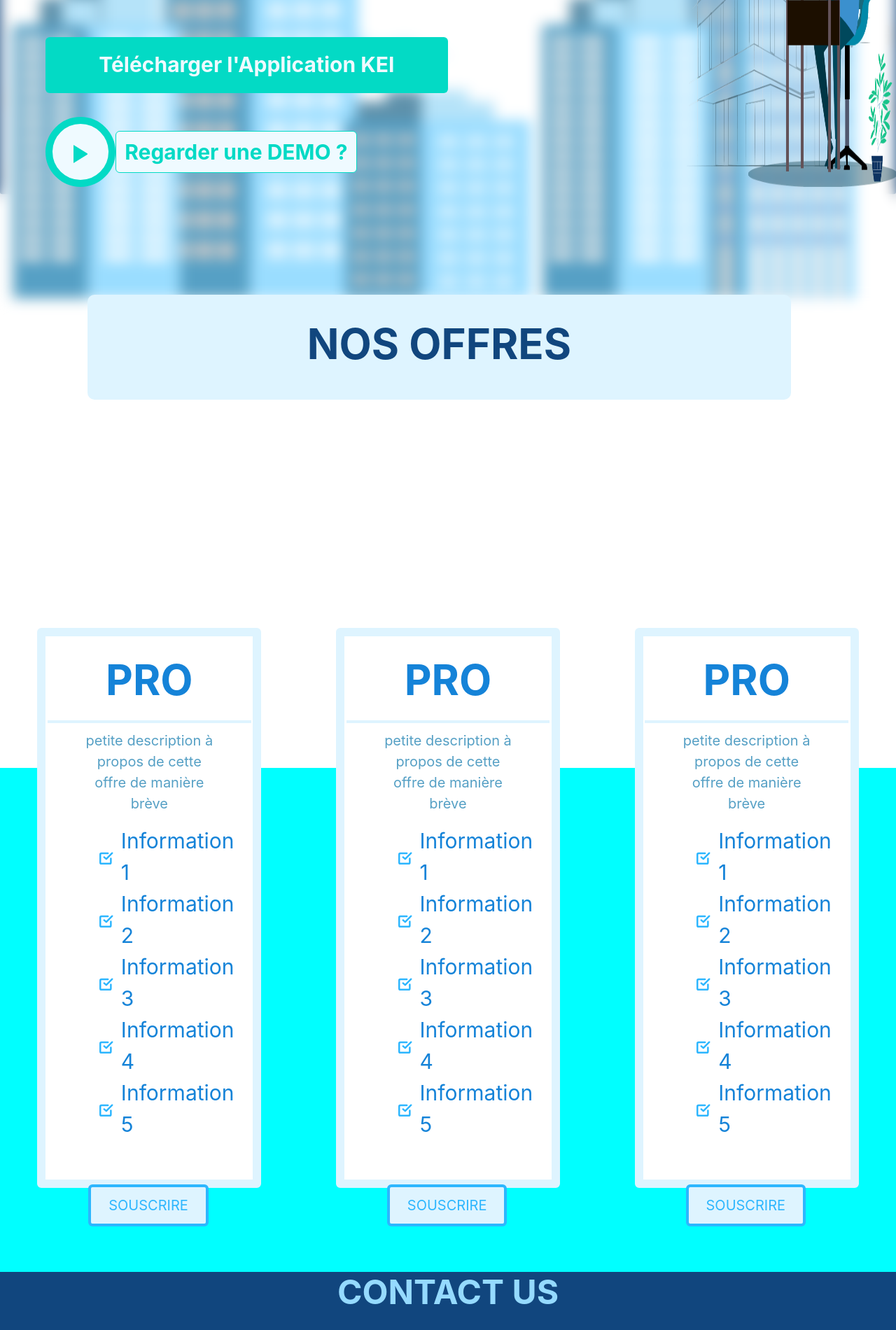
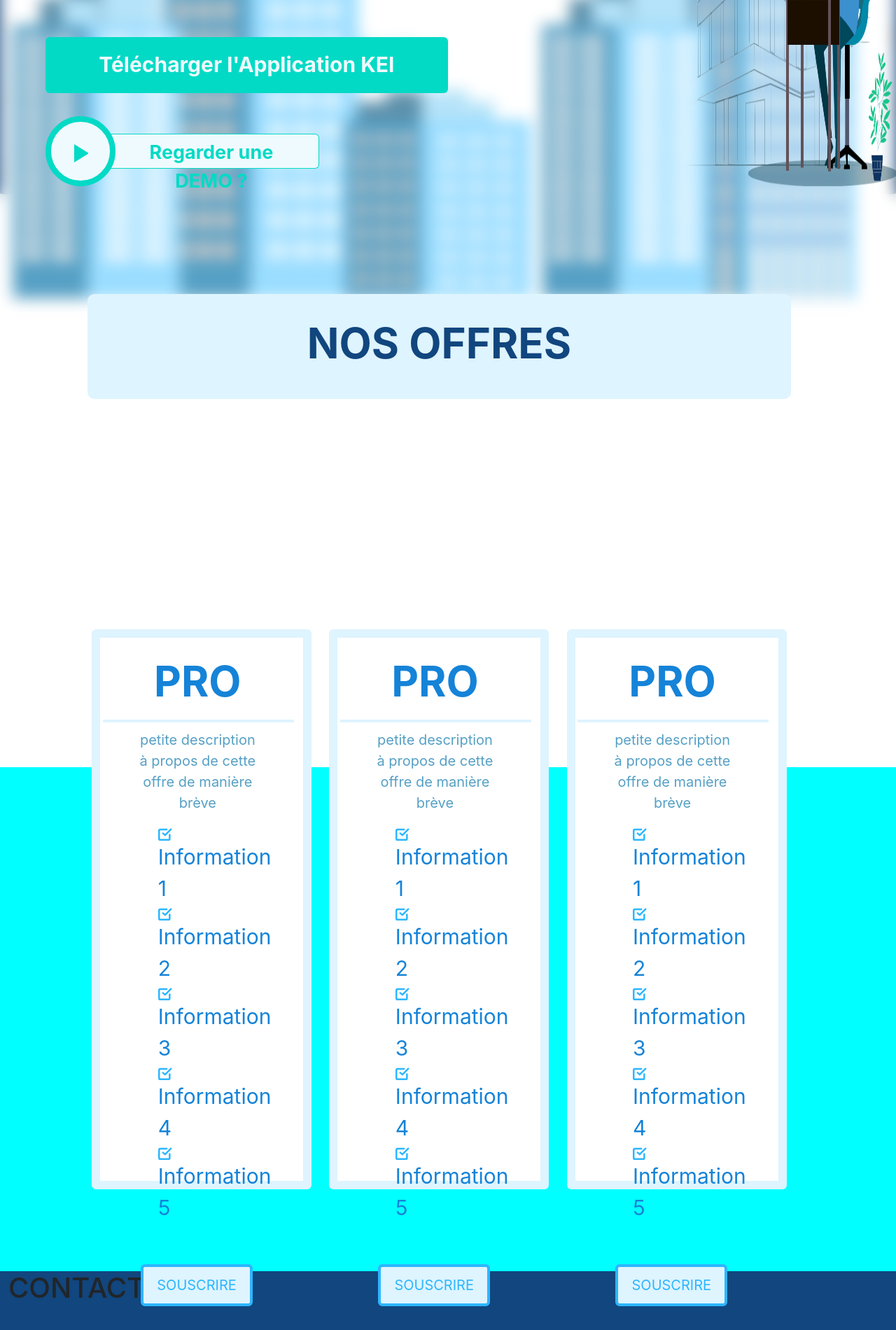
Before and after one commit to korv-consulting/kei-website, a Next.js app: page / in a window 1280 px wide. Shown: the part 560-2460 px from the top of the page at 70% size. Built offline with nearby package versions, Linux system fonts and the light colour scheme.

Commit message:
[feat-xxx]: Updating some items of About and Offer parts

```diff
--- a/components/partials/base/about.js
+++ b/components/partials/base/about.js
@@ -23,15 +23,15 @@ function About() {
                         </p>
                     </Row>
                     <Row>
-                        <Button className={styles.btn_download} variant="" id="btn_download">Télécharger l'Application KEI</Button>
+                        <Button className={styles.btn_download} id="btn_download">Télécharger l'Application KEI</Button>
                     </Row>
-                    <Row>
-                        {/* <ButtonGroup aria-label="Basic example"> */}
-                            <Button className={styles.btn_play}>
-                                 <Image src='/play.png' />
-                            </Button>
-                            <Button className={styles.btn_watch_demo}>Regarder une DEMO ?</Button>
-                        {/* </ButtonGroup> */}
+                    <Row className={styles.row_demo}>
+                        <Button className={styles.btn_watch_demo} id="btn_watch_demo">
+                            Regarder une DEMO ?
+                        </Button>
+                        <Button className={styles.btn_play} id="btn_play">
+                            <Image src='/play.png' className={styles.img_play}/>
+                        </Button>
                     </Row>
                 </Col>
                 <Col className={`d-flex ${styles.col_image}`}>
--- a/components/partials/base/offer.js
+++ b/components/partials/base/offer.js
@@ -11,6 +11,7 @@ function Offer(){
       <Row className={styles.first_row}/>
 
       <Row className={styles.second_row}>
+        <Row className={styles.row_card}>
 
           <Card className={styles.card}>
             <Card.Body>
@@ -187,6 +188,7 @@ function Offer(){
             </Card.Body>
           </Card>
         </Row>
+      </Row>
       <Row className={styles.row_contact}>
         <h1 className={styles.contact}>CONTACT US</h1>
       </Row>
--- a/styles/About.module.css
+++ b/styles/About.module.css
@@ -27,7 +27,7 @@
     background-repeat: repeat-x;
     /* -webkit-filter: blur(5px); Safari 6.0 - 9.0 */
     backdrop-filter: blur(5px);
-    filter: blur(10px);
+    filter: blur(11px);
 }
 
 
@@ -109,28 +109,35 @@
     box-shadow:  3px 3px 1px 1px #03dac5;
 }
 
+.row_demo{
+    padding-left: 3%;
+}
+
 /* Button for Watching demo of the application */
 .btn_watch_demo,
 .btn_watch_demo:hover{
     font-weight: bold;
-    font-size: 30px;
+    font-size:27px;
     text-align: center;
     width: 30%;
-    height: 60px;
+    height: 50px;
+    padding-left: 2em;
+    padding-right: 1em;
     margin-top: 3%;
-    /* margin-left: -15px; */
+    margin-left: 2%;
     color: #03dac5 !important;
     background-color: #effaff !important;
     border-color: #03dac5 !important;
     opacity: 1;
     align-self: center;
-    border-left-color: transparent;
-    border-left-width: 15%;
+    border-left-color: transparent !important;
+    cursor: pointer;
 }
 
-.btn_watch_demo:hover{
-    box-shadow:  3px 3px 1px 1px #03dac5 !important;
+#btn_play:hover ~ #btn_watch_demo{
+   width: 32%;
 }
+
 
 /* Button for Playing demo of the application */
 .btn_play,
@@ -144,14 +151,20 @@
     color: #03dac5 !important;
     background-color: #effaff !important;
     border-color: #03dac5 !important;
-    border-width: 10px;
-    margin-left: 0;
-    /* margin-right: -10px; */
+    border-width: 8px;
+    margin-left: -35%;
+    /* margin-right: -15px; */
     display: block;
     opacity: 1;
     border-radius: 100%;
 }
 
-/* .btn_play:hover{
-    box-shadow:  3px 3px 1px 1px #03dac5;
-} */
+.btn_play:hover{
+    background-color: #03dac5 !important;
+    border-color: #effaff !important;
+    padding-left: 3%;
+}
+
+.btn_play:hover .img_play{
+    content:url("/play_withe.png");
+}
--- a/styles/Offer.module.css
+++ b/styles/Offer.module.css
@@ -24,23 +24,34 @@
     /* padding-left: 12%; */
 }
 
+.row_card {
+    width: 100%;
+    height: 100%;
+    /* padding-left:10%; */
+    /* margin-left: auto;
+    margin-right: -2%; */
+    margin: 0 auto;
+    display: inline-flex;
+    align-items: center;
+   justify-content: center;
+}
+
 .card{
     width: 25%;
     height: 50em;
     margin-top: -25%;
-    margin-left: auto;
-    margin-right: auto;
-    display: block;
+    align-items: center;
     padding-left: 0;
-    padding-right: 0;
+    padding-right: auto;
+    margin-right: 2%;
     opacity: 1;
     border-width: 0.75em;
     border-color: #def4ff;
 }
 
 .card:hover{
-    width: 30%;
-    height: 57em;
+    width: 28%;
+    height: 55em;
     border-width: 0.50em;
     border-color: #03dac5;
     cursor: pointer;
@@ -64,14 +75,15 @@
     background-color: #def4ff;
     height: 0.25em;
     margin-left: -5%;
-    margin-right: -5%;
+    margin-right: -6%;
     margin-top: 8%;
 }
 
 .card:hover .hr_card{
     background-color: #03dac5;
-    margin-left: -3%;
-    margin-right: -3%;
+    margin-left: -7%;
+    margin-right: -8.5%;
+    justify-self: center;
 }
 
 .description{
@@ -91,7 +103,7 @@
 
 .row_detail{
     align-items: center;
-    padding-left: 23%;
+    padding-left: 27%;
 }
 
 .card:hover .row_detail{
@@ -123,8 +135,8 @@
 .btn_subscription:hover {
     text-align: center;
     font-size: 20px;
-    color: #2db6fe;
-    background-color: #def4ff;
+    color: #2db6fe !important;
+    background-color: #def4ff !important;
     height: 3em;
     width: 65%;
     margin-bottom: -60%;
@@ -132,13 +144,13 @@
     margin-right: auto;
     opacity: 1;
     border-width: 4px;
-    border-color: #2db6fe;
+    border-color: #2db6fe !important;
 }
 
 .card:hover .btn_subscription{
-    color: white;
-    background-color: #03dac5;
-    border-color: transparent;
+    color: white !important;
+    background-color: #03dac5 !important;
+    border-color: transparent !important;
     margin-bottom: -70%;
 }
 
@@ -146,13 +158,9 @@
     background-color: #11467e;
 }
 
-.contact{
+.contact:re{
     color: #95dafe;
     text-align: center;
     font-weight: bold;
     font-size: 48px;
 }
-
-.card:hover .contact{
-
-}
```
Also changed, not shown: public/play_withe.png (added). Lines whose indentation alone changed are shown as unchanged.
